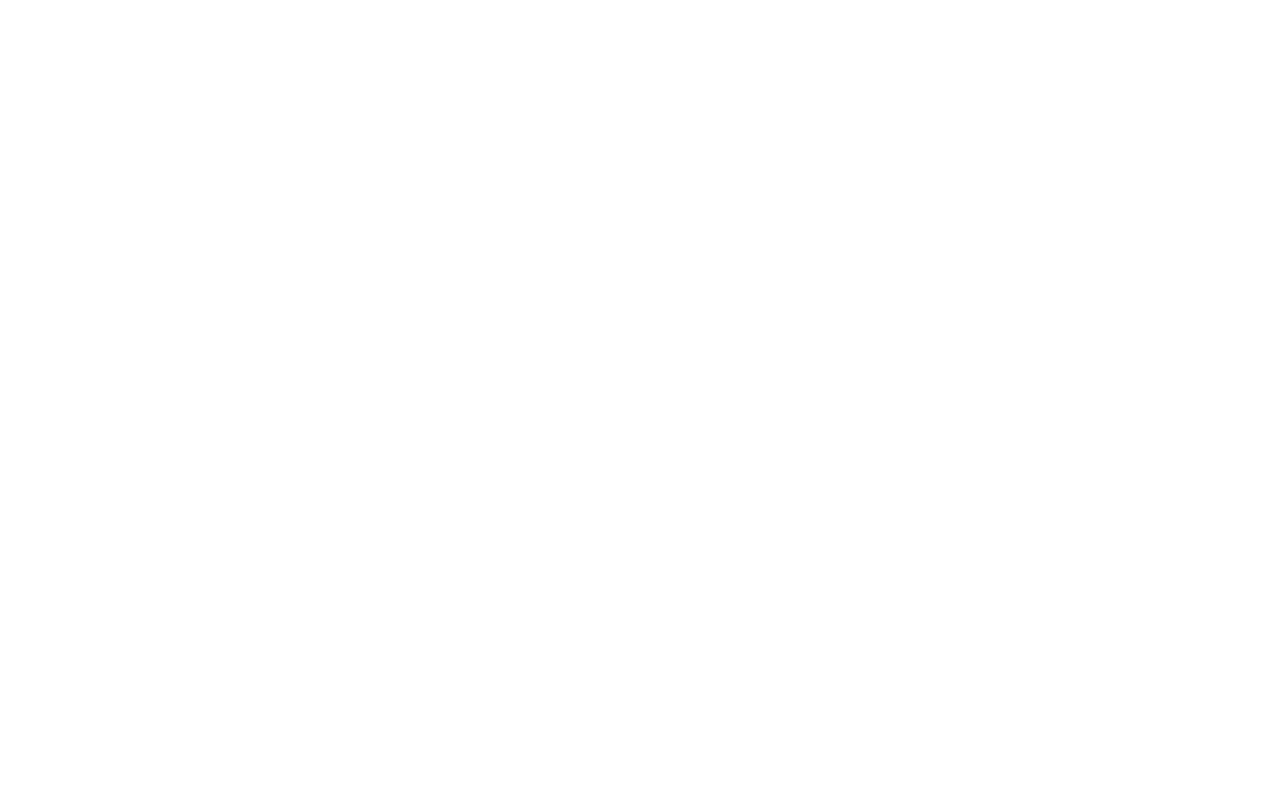
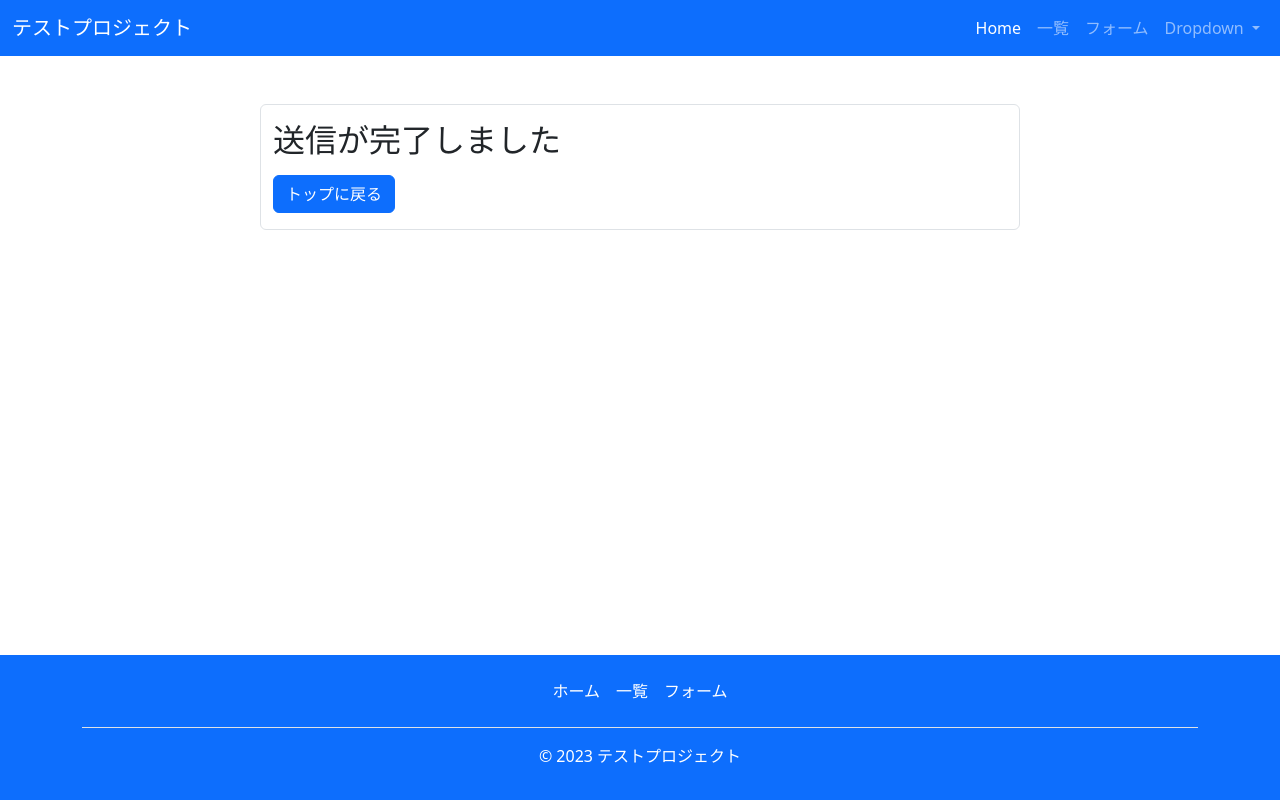
Before and after one commit to s-eguchi3304/test-project_s, a Vue app: page /thanks in a window 1280 px wide. Before the commit this address had no page. Built offline with nearby package versions, Linux system fonts and the light colour scheme.

Commit message:
2/15更新

```diff
--- a/index.html
+++ b/index.html
@@ -4,7 +4,7 @@
     <meta charset="UTF-8" />
     <link rel="icon" type="image/svg+xml" href="/vite.svg" />
     <meta name="viewport" content="width=device-width, initial-scale=1.0" />
-    <title>Vite + Vue</title>
+    <title>テストプロジェクト</title>
   </head>
   <body>
     <div id="app"></div>
--- a/package.json
+++ b/package.json
@@ -9,6 +9,7 @@
     "preview": "vite preview"
   },
   "dependencies": {
+    "@popperjs/core": "^2.11.6",
     "@vuelidate/core": "^2.0.0",
     "@vuelidate/validators": "^2.0.0",
     "axios": "^1.3.2",
--- a/src/App.vue
+++ b/src/App.vue
@@ -1,7 +1,12 @@
-<script setup></script>
+<script setup>
+import appHeader from './components/header.vue';
+import appFooter from './components/footer.vue';
+</script>
 
 <template>
-  <main class="main"><router-view /></main>
+  <div class="d-flex flex-column min-vh-100">
+    <appHeader />
+    <main class="flex-shrink-0"><router-view /></main>
+    <appFooter />
+  </div>
 </template>
-
-<style scoped></style>
--- /dev/null
+++ b/src/components/footer.vue
@@ -0,0 +1,24 @@
+<template>
+  <footer class="footer py-3 mt-auto bg-primary">
+    <div class="container">
+      <ul class="nav justify-content-center border-bottom pb-3 mb-3">
+        <li class="nav-item">
+          <router-link to="/" class="nav-link px-2 text-white"
+            >ホーム</router-link
+          >
+        </li>
+        <li class="nav-item">
+          <router-link to="/usertable" class="nav-link px-2 text-white"
+            >一覧</router-link
+          >
+        </li>
+        <li class="nav-item">
+          <router-link to="/form" class="nav-link px-2 text-white"
+            >フォーム</router-link
+          >
+        </li>
+      </ul>
+      <p class="text-center text-white">&copy; 2023 テストプロジェクト</p>
+    </div>
+  </footer>
+</template>
--- /dev/null
+++ b/src/components/header.vue
@@ -0,0 +1,72 @@
+<template>
+  <nav class="navbar sticky-top navbar-expand-lg navbar-dark bg-primary">
+    <div class="container-fluid">
+      <router-link to="/" class="navbar-brand">テストプロジェクト</router-link>
+      <button
+        class="navbar-toggler"
+        type="button"
+        data-bs-toggle="collapse"
+        data-bs-target="#navbarSupportedContent"
+        aria-controls="navbarSupportedContent"
+        aria-expanded="false"
+        aria-label="Toggle navigation"
+      >
+        <span class="navbar-toggler-icon"></span>
+      </button>
+      <div class="collapse navbar-collapse" id="navbarSupportedContent">
+        <ul class="navbar-nav ms-auto mb-2 mb-lg-0">
+          <li class="nav-item">
+            <router-link to="/" class="nav-link active" aria-current="page"
+              >Home</router-link
+            >
+          </li>
+          <li class="nav-item">
+            <router-link class="nav-link" to="/usertable">一覧</router-link>
+          </li>
+          <li class="nav-item">
+            <router-link class="nav-link" to="/form">フォーム</router-link>
+          </li>
+          <li class="nav-item dropdown">
+            <router-link
+              class="nav-link dropdown-toggle"
+              to="#"
+              id="navbarDropdown"
+              role="button"
+              data-bs-toggle="dropdown"
+              aria-expanded="false"
+            >
+              Dropdown
+            </router-link>
+            <ul class="dropdown-menu" aria-labelledby="navbarDropdown">
+              <li>
+                <router-link class="dropdown-item" to="#">Action</router-link>
+              </li>
+              <li>
+                <router-link class="dropdown-item" to="#"
+                  >Another action</router-link
+                >
+              </li>
+              <li><hr class="dropdown-divider" /></li>
+              <li>
+                <router-link class="dropdown-item" to="#"
+                  >Something else here</router-link
+                >
+              </li>
+            </ul>
+          </li>
+          <li class="nav-item">
+            <!--<router-link
+              class="nav-link disabled"
+              to="#"
+              tabindex="-1"
+              aria-disabled="true"
+              >Disabled</router-link
+            >-->
+          </li>
+        </ul>
+      </div>
+    </div>
+  </nav>
+</template>
+
+<style scoped></style>
--- a/src/main.js
+++ b/src/main.js
@@ -3,6 +3,7 @@
 import App from './App.vue';
 import 'bootstrap/dist/css/bootstrap.css';
 import 'bootstrap-vue/dist/bootstrap-vue.css';
+import 'bootstrap/dist/js/bootstrap.bundle.min.js';
 import axios from 'axios';
 import router from './router';
 
--- a/src/pages/InputForm.vue
+++ b/src/pages/InputForm.vue
@@ -1,8 +1,10 @@
 <script setup>
 import { ref, reactive } from 'vue';
 import { useVuelidate } from '@vuelidate/core';
-//import { required, email } from '@vuelidate/validators';
+import { useRouter } from 'vue-router';
 import { required, email } from '../utils/i18n-validators.js';
+
+const router = useRouter();
 
 const title = ref('テストフォーム');
 
@@ -30,10 +32,16 @@
 
 const v$ = useVuelidate(rules, formData);
 
-const submitForm = async () => {
-  console.log('submit', formData);
+const submitForm = () => {
   v$.value.$validate();
-  console.log('$errors', v$.value.$errors);
+  if (v$.value.$invalid) {
+    console.log('バリデーションエラー発生');
+    console.log('$errors', v$.value.$errors);
+  } else {
+    console.log('バリデーションパス、リクエスト送信');
+    console.log('submit', formData);
+    router.replace('/thanks');
+  }
 };
 </script>
 
@@ -48,7 +56,6 @@
               <div class="form-group mb-3">
                 <label>フォームテキスト</label>
                 <input
-                  class="form-control"
                   type="text"
                   id="text"
                   v-model="formData.text"
@@ -63,10 +70,11 @@
               <div class="form-group mb-3">
                 <label>テキストエリア</label>
                 <textarea
-                  class="form-control"
                   rows="3"
                   v-model="formData.textArea"
                   id="textarea"
+                  @blur="v$.textArea.$touch()"
+                  :class="{ error: v$.textArea.$error, 'form-control': true }"
                 ></textarea>
                 <div v-for="error of v$.textArea.$errors" :key="error.$uid">
                   <div class="text-danger fw-bold">{{ error.$message }}</div>
@@ -149,7 +157,11 @@
 
               <div class="form-group mb-3">
                 <label>セレクトボックス</label>
-                <select class="form-select" v-model="formData.select">
+                <select
+                  v-model="formData.select"
+                  @blur="v$.select.$touch()"
+                  :class="{ error: v$.select.$error, 'form-select': true }"
+                >
                   <option disabled value="">選択</option>
                   <option>値1</option>
                   <option>値2</option>
@@ -168,6 +180,8 @@
                   multiple
                   size="3"
                   id="multiSelect"
+                  @blur="v$.selects.$touch()"
+                  :class="{ error: v$.selects.$error, 'form-select': true }"
                 >
                   <option>値1</option>
                   <option>値2</option>
@@ -187,9 +201,10 @@
                   id="tel"
                   size="15"
                   maxlength="15"
-                  class="form-control"
                   placeholder="XXX-XXXX-XXXX"
                   v-model="formData.tel"
+                  @blur="v$.tel.$touch()"
+                  :class="{ error: v$.tel.$error, 'form-control': true }"
                 />
                 <div v-for="error of v$.tel.$errors" :key="error.$uid">
                   <div class="text-danger fw-bold">{{ error.$message }}</div>
@@ -203,9 +218,10 @@
                   id="email"
                   size="30"
                   maxlength="50"
-                  class="form-control"
                   placeholder="@example.com"
                   v-model="formData.email"
+                  @blur="v$.email.$touch()"
+                  :class="{ error: v$.email.$error, 'form-control': true }"
                 />
                 <div v-for="error of v$.email.$errors" :key="error.$uid">
                   <div class="text-danger fw-bold">{{ error.$message }}</div>
@@ -214,12 +230,7 @@
 
               <div class="row justify-content-center text-center mb-3">
                 <div class="col-md-4">
-                  <button
-                    type="submit"
-                    class="btn btn-outline-primary btn-block"
-                  >
-                    送信
-                  </button>
+                  <button type="submit" class="btn btn-primary">送信</button>
                 </div>
               </div>
             </form>
--- /dev/null
+++ b/src/pages/index.vue
@@ -0,0 +1,11 @@
+<script setup></script>
+
+<template>
+  <div class="container mt-5">
+    <h2>トップページ</h2>
+    <ul>
+      <li><router-link to="/usertable">〇〇一覧</router-link></li>
+      <li><router-link to="/form">フォーム</router-link></li>
+    </ul>
+  </div>
+</template>
--- /dev/null
+++ b/src/pages/thanks.vue
@@ -0,0 +1,28 @@
+<script setup>
+import { useRouter } from 'vue-router';
+import { ref, reactive } from 'vue';
+
+const router = useRouter();
+
+const text = ref('送信が完了しました');
+const topbtn = () => {
+  router.replace('/');
+};
+</script>
+
+<template>
+  <div class="container mt-5 mb-5">
+    <div class="row justify-content-center">
+      <div class="col-md-8">
+        <div class="row border rounded">
+          <div class="col-md">
+            <h2 class="mt-3 mb-3">{{ text }}</h2>
+            <button type="button" class="btn btn-primary mb-3" @click="topbtn">
+              トップに戻る
+            </button>
+          </div>
+        </div>
+      </div>
+    </div>
+  </div>
+</template>
--- a/src/router/index.js
+++ b/src/router/index.js
@@ -1,10 +1,17 @@
 import { createRouter, createWebHistory } from 'vue-router';
+import index from '/src/pages/index.vue';
 import UserTable from '/src/pages/UserTable.vue';
 import InputForm from '/src/pages/InputForm.vue';
+import thanks from '/src/pages/thanks.vue';
 
 const routes = [
   {
     path: '/',
+    name: 'index',
+    component: index,
+  },
+  {
+    path: '/usertable',
     name: 'UserTable',
     component: UserTable,
   },
@@ -12,6 +19,11 @@
     path: '/form',
     name: 'InputForm',
     component: InputForm,
+  },
+  {
+    path: '/thanks',
+    name: 'thanks',
+    component: thanks,
   },
 ];
 
```
Also changed, not shown: src/pages/UserTable.vue (+50 -5 lines), 1 other file (tests, documents, lock files or other folders).
